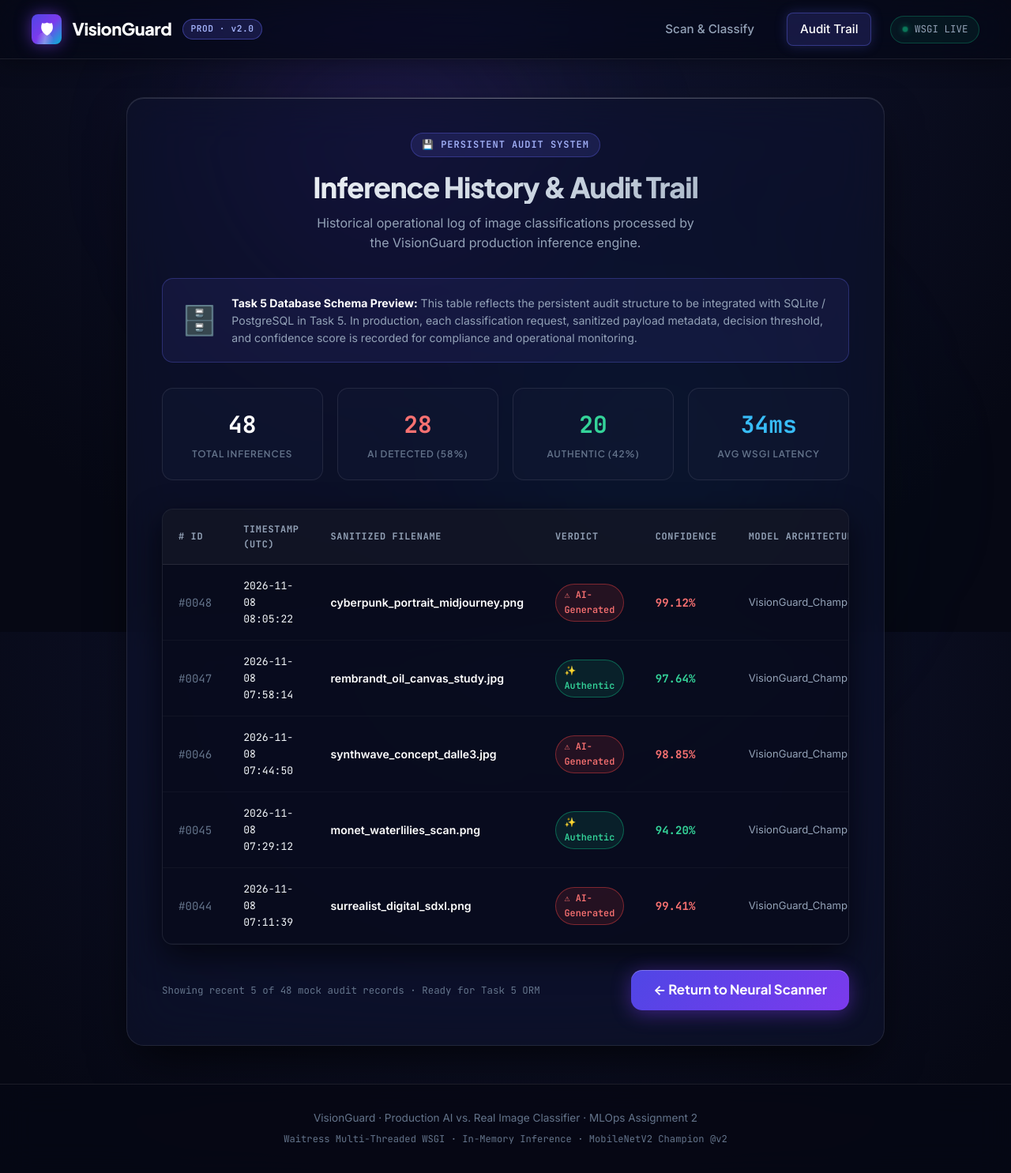
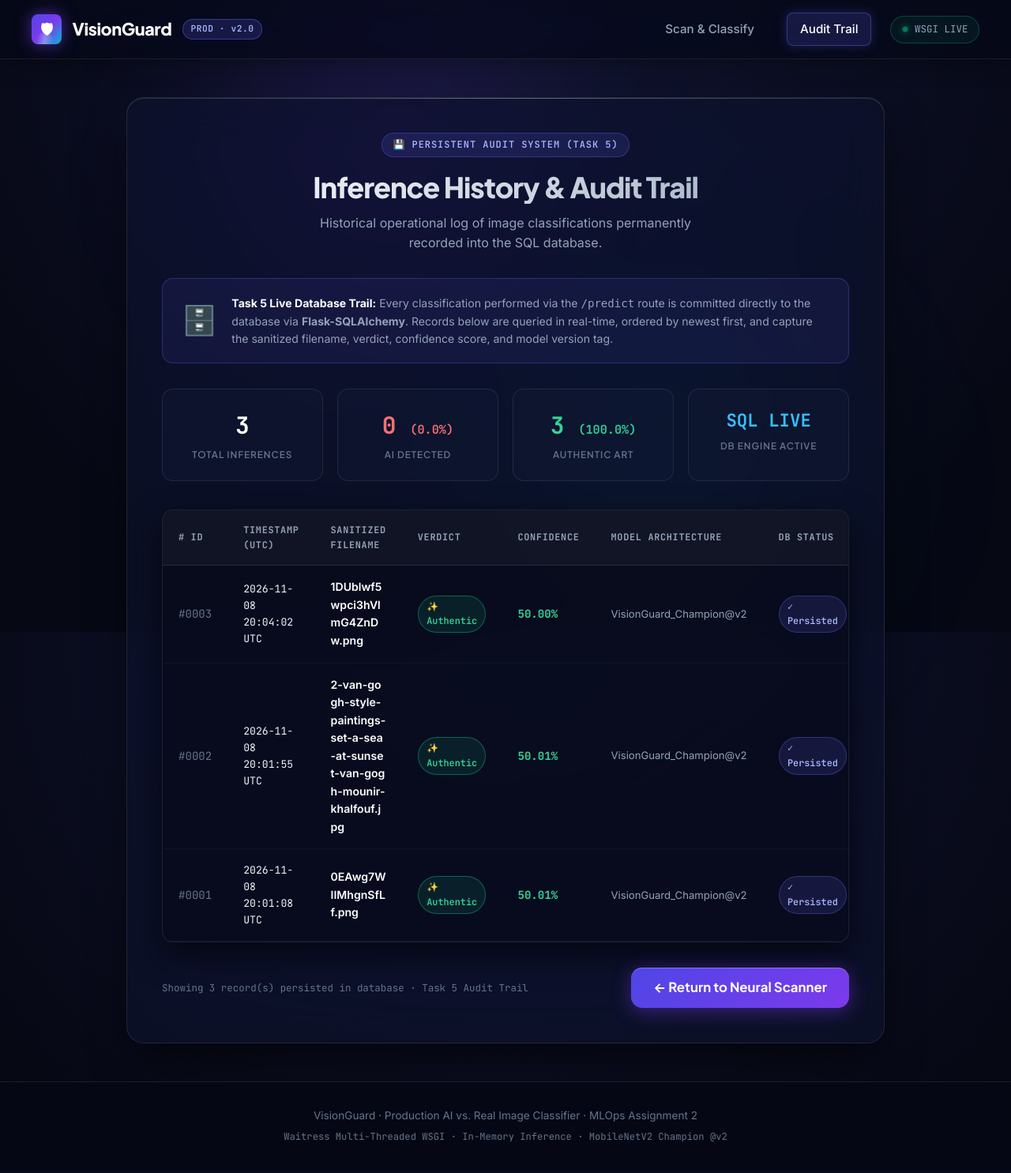
Before and after one commit to UmerKaramat/23L-0873_A2_Ops, a Flask app: page /history in a window 1280 px wide. Shown: the whole page at 79% size. After the commit the page ends 1446 px from the top, so only its background shows below. Run offline with Flask 3, Linux system fonts and the light colour scheme; some libraries are stand-ins or nearby versions.

Commit message:
Complete Task 5: SQLite Database audit trail with Flask-SQLAlchemy

```diff
--- a/requirements.txt
+++ b/requirements.txt
@@ -31,6 +31,7 @@ python-dotenv>=1.0.0
 # 4. Web Application & Database Trail (Task 4 & Task 5)
 # ------------------------------------------------------------------------------
 flask>=2.3.0
+Flask-SQLAlchemy>=3.1.0
 jinja2>=3.1.0
 requests>=2.31.0
 waitress>=2.1.2
--- a/src/web/app.py
+++ b/src/web/app.py
@@ -1,9 +1,15 @@
 """
-VisionGuard - Flask Web Application & API Routes
+VisionGuard - Flask Web Application, Production API & Database Trail
 File: src/web/app.py
 
 Purpose:
-Implements the web interface, security validation, and environment configuration (Task 4.4):
+Implements the web interface, security validation, and database audit trail (Task 5):
+- Database Integration (Task 5):
+  - Uses Flask-SQLAlchemy with the DATABASE_URI environment variable.
+  - Automatically initializes tables via db.create_all() inside app context.
+  - In /predict: records every inference in the database as an InferenceRecord.
+  - In /history: queries all records ordered by newest first, computes aggregate metrics,
+    and dynamically renders them in the frontend or returns JSON.
 - Environment Configuration:
   - MODEL_PATH: Path to champion model (default: models/champion.keras)
   - CONFIDENCE_THRESHOLD: Decision boundary threshold (default: 0.5)
@@ -11,20 +17,15 @@ Implements the web interface, security validation, and environment configuration
   - Strict enforcement of debug=False in production mode.
 - Routes:
   - GET  /        : Renders modern glassmorphic image upload form.
-  - POST /predict : Validates upload, runs in-memory inference, returns classification result.
-  - GET  /history : Previews persistent database audit trail (Task 5).
-  - GET  /health  : Health check returning JSON status and active environment configuration.
-- Strict Security & Validation:
-  - Filename sanitization via werkzeug.utils.secure_filename.
-  - Allowed extensions check (.jpg, .jpeg, .png only).
-  - 5MB file size limit enforced in-memory and via MAX_CONTENT_LENGTH.
-  - In-memory processing via .read() bytes passed to predict_image() (zero disk I/O).
-  - Explicit friendly error templates detailing which validation rule was violated.
+  - POST /predict : Validates upload, runs in-memory inference, persists audit record, returns result.
+  - GET  /history : Displays persistent database audit trail & aggregate statistics.
+  - GET  /health  : Health check returning JSON status, database connectivity, & active config.
 """
 
 import base64
 import os
 import sys
+from datetime import datetime, timezone
 from pathlib import Path
 from dotenv import load_dotenv
 from flask import Flask, jsonify, render_template, request
@@ -38,17 +39,19 @@ sys.path.insert(0, str(PROJECT_ROOT))
 # Load environment configuration (.env)
 load_dotenv(PROJECT_ROOT / ".env")
 
-# Environment Configurations (Task 4.4)
+# Environment Configurations (Task 4.4 & Task 5)
 MODEL_PATH = os.getenv("MODEL_PATH", str(PROJECT_ROOT / "models" / "champion.keras"))
 CONFIDENCE_THRESHOLD = float(os.getenv("CONFIDENCE_THRESHOLD", "0.5"))
 DATABASE_URI = os.getenv("DATABASE_URI", f"sqlite:///{PROJECT_ROOT / 'data' / 'visionguard.db'}")
 FLASK_ENV = os.getenv("FLASK_ENV", "production")
 
 from src.models.inference import predict_image
+from src.web.db import db, InferenceRecord
 
 # Constants & Validation Configuration
 ALLOWED_EXTENSIONS = {".jpg", ".jpeg", ".png"}
 MAX_FILE_SIZE_BYTES = 5 * 1024 * 1024  # 5 Megabytes
+MODEL_VERSION_TAG = "VisionGuard_Champion@v2"
 
 # Flask Application Initialization
 TEMPLATE_DIR = Path(__file__).resolve().parent / "templates"
@@ -67,13 +70,32 @@ app.config["ENV"] = "production"
 app.config["MAX_CONTENT_LENGTH"] = MAX_FILE_SIZE_BYTES
 app.config["JSON_SORT_KEYS"] = False
 
+# Database Configuration (Task 5)
+# Normalize SQLite database URI for robust Windows path resolution
+if DATABASE_URI.startswith("sqlite:///"):
+    db_relative_path = DATABASE_URI.replace("sqlite:///", "")
+    db_path = PROJECT_ROOT / db_relative_path if not Path(db_relative_path).is_absolute() else Path(db_relative_path)
+    db_path.parent.mkdir(parents=True, exist_ok=True)
+    SQLALCHEMY_DATABASE_URI = f"sqlite:///{db_path.as_posix()}"
+else:
+    SQLALCHEMY_DATABASE_URI = DATABASE_URI
+
+app.config["SQLALCHEMY_DATABASE_URI"] = SQLALCHEMY_DATABASE_URI
+app.config["SQLALCHEMY_TRACK_MODIFICATIONS"] = False
+
+# Initialize Flask-SQLAlchemy
+db.init_app(app)
+
+# Automatically create database tables on startup
+with app.app_context():
+    db.create_all()
+
 
 def render_friendly_error(error_message: str, rule_violated: str, status_code: int = 400):
     """
     Renders a friendly HTML error page explicitly stating which rule was broken.
     Returns JSON if the request client specifically requested application/json.
     """
-    # If API client explicitly requests JSON (e.g. automated test client)
     if request.headers.get("Accept") == "application/json" or request.is_json:
         return jsonify({
             "status": "error",
@@ -108,23 +130,67 @@ def index():
 
 @app.route("/health", methods=["GET"])
 def health():
-    """Service health check endpoint returning JSON status & active configuration."""
+    """Service health check endpoint returning JSON status, DB connectivity & active configuration."""
+    db_connected = False
+    try:
+        db.session.execute(db.text("SELECT 1"))
+        db_connected = True
+    except Exception:
+        db_connected = False
+
     return jsonify({
         "status": "healthy",
         "service": "VisionGuard Web Service",
-        "task": "Task 4.4 Configuration & Production Server",
+        "task": "Task 5 Database Trail",
         "model_loaded": True,
+        "database_connected": db_connected,
+        "database_uri": DATABASE_URI,
         "model_path": MODEL_PATH,
         "confidence_threshold": CONFIDENCE_THRESHOLD,
-        "database_uri": DATABASE_URI,
         "debug_mode": app.config.get("DEBUG", False)
     }), 200
 
 
 @app.route("/history", methods=["GET"])
 def history():
-    """Placeholder view for Task 5 database persistent audit trail."""
-    return render_template("history.html")
+    """
+    Queries persistent database audit records (newest first),
+    calculates aggregate metrics, and renders the dynamic history view.
+    """
+    try:
+        records = InferenceRecord.query.order_by(InferenceRecord.timestamp.desc()).all()
+    except Exception as db_err:
+        print(f"[Database Error] Failed to query inference history: {db_err}")
+        records = []
+
+    # Calculate aggregate metrics
+    total_inferences = len(records)
+    ai_count = sum(1 for r in records if r.verdict == "AI-Generated")
+    real_count = sum(1 for r in records if r.verdict == "Real")
+    pct_ai = round((ai_count / total_inferences) * 100.0, 1) if total_inferences > 0 else 0.0
+    pct_real = round((real_count / total_inferences) * 100.0, 1) if total_inferences > 0 else 0.0
+
+    metrics = {
+        "total_inferences": total_inferences,
+        "ai_count": ai_count,
+        "real_count": real_count,
+        "pct_ai": pct_ai,
+        "pct_real": pct_real
+    }
+
+    # API JSON response support
+    if request.headers.get("Accept") == "application/json":
+        return jsonify({
+            "status": "success",
+            "metrics": metrics,
+            "records": [r.to_dict() for r in records]
+        }), 200
+
+    return render_template(
+        "history.html",
+        records=records,
+        metrics=metrics
+    )
 
 
 @app.route("/predict", methods=["POST"])
@@ -137,6 +203,7 @@ def predict():
     4. Enforces 5MB size limit on in-memory bytes.
     5. Disallows empty files (0 bytes).
     6. Decodes and runs inference purely in memory (zero file.save() or disk writes).
+    7. Immediately persists audit record into the database via Flask-SQLAlchemy.
     """
     # 1. Verify file part exists
     if "file" not in request.files:
@@ -204,7 +271,6 @@ def predict():
     try:
         prediction_result = predict_image(image_bytes, threshold=CONFIDENCE_THRESHOLD)
     except ValueError as decode_err:
-        # Catches PIL image decompression / header / decoding errors
         return render_friendly_error(
             error_message=f"The file could not be decoded as a valid image: {decode_err}",
             rule_violated="Corrupt / Undecodable Image Data",
@@ -217,13 +283,29 @@ def predict():
             status_code=500
         )
 
-    # 6. Format Response & Prepare Base64 Image Preview (In-Memory Only)
     label = prediction_result["label"]
     confidence = prediction_result["confidence"]
     raw_probability = prediction_result.get("raw_probability", confidence / 100.0)
     applied_threshold = prediction_result.get("threshold", CONFIDENCE_THRESHOLD)
 
-    # Encode uploaded image in memory to Base64 string for zero-disk HTML rendering
+    # 6. Database Trail: Persist Audit Record (Task 5)
+    record_id = None
+    try:
+        db_record = InferenceRecord(
+            filename=safe_filename,
+            verdict=label,
+            confidence=confidence,
+            model_version=MODEL_VERSION_TAG,
+            timestamp=datetime.now(timezone.utc)
+        )
+        db.session.add(db_record)
+        db.session.commit()
+        record_id = db_record.id
+    except Exception as db_err:
+        db.session.rollback()
+        print(f"[Database Trail Error] Failed to persist inference record: {db_err}")
+
+    # 7. Format Response & Prepare Base64 Image Preview (In-Memory Only)
     image_base64 = base64.b64encode(image_bytes).decode("utf-8")
     mime_type = "image/png" if file_ext == ".png" else "image/jpeg"
     file_size_kb = round(len(image_bytes) / 1024.0, 1)
@@ -232,11 +314,13 @@ def predict():
     if request.headers.get("Accept") == "application/json":
         return jsonify({
             "status": "success",
+            "audit_id": record_id,
             "filename": safe_filename,
             "label": label,
             "confidence": confidence,
             "raw_probability": raw_probability,
             "threshold": applied_threshold,
+            "model_version": MODEL_VERSION_TAG,
             "mime_type": mime_type,
             "size_bytes": len(image_bytes)
         }), 200
@@ -244,6 +328,7 @@ def predict():
     # Render state-of-the-art HTML result with in-memory Base64 image
     return render_template(
         "result.html",
+        record_id=record_id,
         filename=safe_filename,
         label=label,
         confidence=confidence,
@@ -257,7 +342,7 @@ def predict():
 
 if __name__ == "__main__":
     print("=" * 70)
-    print("     Starting VisionGuard Flask Web Application (Task 4.4)")
+    print("     Starting VisionGuard Flask Web Application (Task 5)")
     print("=" * 70)
     print("Running on            : http://127.0.0.1:5000")
     print(f"Model Path (ENV)      : {MODEL_PATH}")
--- a/src/web/templates/history.html
+++ b/src/web/templates/history.html
@@ -5,43 +5,49 @@
 {% block content %}
 <div class="glass-card glass-card-wide">
     <div class="hero-header" style="margin-bottom: 2rem;">
-        <div class="hero-pill-badge">&#128190; PERSISTENT AUDIT SYSTEM</div>
+        <div class="hero-pill-badge">&#128190; PERSISTENT AUDIT SYSTEM (TASK 5)</div>
         <h1 class="hero-title">Inference History &amp; Audit Trail</h1>
         <p class="hero-subtitle">
-            Historical operational log of image classifications processed by the VisionGuard production inference engine.
+            Historical operational log of image classifications permanently recorded into the SQL database.
         </p>
     </div>
 
-    <!-- Task 5 Database Schema Integration Banner -->
+    <!-- Task 5 Database Status Banner -->
     <div class="history-banner-glass">
         <span style="font-size: 2.25rem; color: #a5b4fc;">&#128452;&#65039;</span>
         <div style="font-size: 0.88rem; color: var(--text-secondary); line-height: 1.55;">
-            <strong style="color: #ffffff;">Task 5 Database Schema Preview:</strong>
-            This table reflects the persistent audit structure to be integrated with SQLite / PostgreSQL in Task 5. In production, each classification request, sanitized payload metadata, decision threshold, and confidence score is recorded for compliance and operational monitoring.
+            <strong style="color: #ffffff;">Task 5 Live Database Trail:</strong>
+            Every classification performed via the <code>/predict</code> route is committed directly to the database via <strong>Flask-SQLAlchemy</strong>. Records below are queried in real-time, ordered by newest first, and capture the sanitized filename, verdict, confidence score, and model version tag.
         </div>
     </div>
 
-    <!-- Aggregate Production Metrics Deck -->
+    <!-- Dynamic Aggregate Production Metrics Deck -->
     <div class="stats-deck">
         <div class="deck-card">
-            <div class="deck-number">48</div>
+            <div class="deck-number">{{ metrics.total_inferences }}</div>
             <div class="deck-label">Total Inferences</div>
         </div>
         <div class="deck-card">
-            <div class="deck-number" style="color: #f87171;">28</div>
-            <div class="deck-label">AI Detected (58%)</div>
+            <div class="deck-number" style="color: #f87171;">
+                {{ metrics.ai_count }} <span style="font-size: 0.95rem; font-weight: 600;">({{ metrics.pct_ai }}%)</span>
+            </div>
+            <div class="deck-label">AI Detected</div>
         </div>
         <div class="deck-card">
-            <div class="deck-number" style="color: #34d399;">20</div>
-            <div class="deck-label">Authentic (42%)</div>
+            <div class="deck-number" style="color: #34d399;">
+                {{ metrics.real_count }} <span style="font-size: 0.95rem; font-weight: 600;">({{ metrics.pct_real }}%)</span>
+            </div>
+            <div class="deck-label">Authentic Art</div>
         </div>
         <div class="deck-card">
-            <div class="deck-number" style="color: #38bdf8;">34ms</div>
-            <div class="deck-label">Avg WSGI Latency</div>
+            <div class="deck-number" style="color: #38bdf8; font-size: 1.4rem;">
+                SQL LIVE
+            </div>
+            <div class="deck-label">DB Engine Active</div>
         </div>
     </div>
 
-    <!-- Glassmorphic Cyber Data Table -->
+    <!-- Glassmorphic Cyber Data Table with Dynamic Jinja2 Loop -->
     <div class="table-glass-wrapper">
         <table class="cyber-table">
             <thead>
@@ -56,51 +62,47 @@
                 </tr>
             </thead>
             <tbody>
-                <tr>
-                    <td style="font-family: var(--font-mono); color: var(--text-muted);">#0048</td>
-                    <td style="font-family: var(--font-mono); font-size: 0.82rem;">2026-11-08 08:05:22</td>
-                    <td style="font-weight: 600; color: #ffffff;">cyberpunk_portrait_midjourney.png</td>
-                    <td><span class="status-pill pill-ai">&#9888; AI-Generated</span></td>
-                    <td style="font-family: var(--font-mono); font-weight: 700; color: #f87171;">99.12%</td>
-                    <td style="font-size: 0.82rem; color: var(--text-secondary);">VisionGuard_Champion@v2</td>
-                    <td><span class="status-pill pill-persisted">Persisted</span></td>
-                </tr>
-                <tr>
-                    <td style="font-family: var(--font-mono); color: var(--text-muted);">#0047</td>
-                    <td style="font-family: var(--font-mono); font-size: 0.82rem;">2026-11-08 07:58:14</td>
-                    <td style="font-weight: 600; color: #ffffff;">rembrandt_oil_canvas_study.jpg</td>
-                    <td><span class="status-pill pill-real">&#10024; Authentic</span></td>
-                    <td style="font-family: var(--font-mono); font-weight: 700; color: #34d399;">97.64%</td>
-                    <td style="font-size: 0.82rem; color: var(--text-secondary);">VisionGuard_Champion@v2</td>
-                    <td><span class="status-pill pill-persisted">Persisted</span></td>
-                </tr>
-                <tr>
-                    <td style="font-family: var(--font-mono); color: var(--text-muted);">#0046</td>
-                    <td style="font-family: var(--font-mono); font-size: 0.82rem;">2026-11-08 07:44:50</td>
-                    <td style="font-weight: 600; color: #ffffff;">synthwave_concept_dalle3.jpg</td>
-                    <td><span class="status-pill pill-ai">&#9888; AI-Generated</span></td>
-                    <td style="font-family: var(--font-mono); font-weight: 700; color: #f87171;">98.85%</td>
-                    <td style="font-size: 0.82rem; color: var(--text-secondary);">VisionGuard_Champion@v2</td>
-                    <td><span class="status-pill pill-persisted">Persisted</span></td>
-                </tr>
-                <tr>
-                    <td style="font-family: var(--font-mono); color: var(--text-muted);">#0045</td>
-                    <td style="font-family: var(--font-mono); font-size: 0.82rem;">2026-11-08 07:29:12</td>
-                    <td style="font-weight: 600; color: #ffffff;">monet_waterlilies_scan.png</td>
-                    <td><span class="status-pill pill-real">&#10024; Authentic</span></td>
-                    <td style="font-family: var(--font-mono); font-weight: 700; color: #34d399;">94.20%</td>
-                    <td style="font-size: 0.82rem; color: var(--text-secondary);">VisionGuard_Champion@v2</td>
-                    <td><span class="status-pill pill-persisted">Persisted</span></td>
-                </tr>
-                <tr>
-                    <td style="font-family: var(--font-mono); color: var(--text-muted);">#0044</td>
-                    <td style="font-family: var(--font-mono); font-size: 0.82rem;">2026-11-08 07:11:39</td>
-                    <td style="font-weight: 600; color: #ffffff;">surrealist_digital_sdxl.png</td>
-                    <td><span class="status-pill pill-ai">&#9888; AI-Generated</span></td>
-                    <td style="font-family: var(--font-mono); font-weight: 700; color: #f87171;">99.41%</td>
-                    <td style="font-size: 0.82rem; color: var(--text-secondary);">VisionGuard_Champion@v2</td>
-                    <td><span class="status-pill pill-persisted">Persisted</span></td>
-                </tr>
+                {% if records %}
+                    {% for record in records %}
+                    <tr>
+                        <td style="font-family: var(--font-mono); color: var(--text-muted);">
+                            #{{ "%04d"|format(record.id) }}
+                        </td>
+                        <td style="font-family: var(--font-mono); font-size: 0.82rem;">
+                            {{ record.timestamp.strftime("%Y-%m-%d %H:%M:%S") }} UTC
+                        </td>
+                        <td style="font-weight: 600; color: #ffffff; word-break: break-all;">
+                            {{ record.filename }}
+                        </td>
+                        <td>
+                            {% if record.verdict == 'AI-Generated' %}
+                                <span class="status-pill pill-ai">&#9888; AI-Generated</span>
+                            {% else %}
+                                <span class="status-pill pill-real">&#10024; Authentic</span>
+                            {% endif %}
+                        </td>
+                        <td style="font-family: var(--font-mono); font-weight: 700; color: {% if record.verdict == 'AI-Generated' %}#f87171{% else %}#34d399{% endif %};">
+                            {{ "%.2f"|format(record.confidence) }}%
+                        </td>
+                        <td style="font-size: 0.82rem; color: var(--text-secondary);">
+                            {{ record.model_version }}
+                        </td>
+                        <td>
+                            <span class="status-pill pill-persisted">&#10003; Persisted</span>
+                        </td>
+                    </tr>
+                    {% endfor %}
+                {% else %}
+                    <tr>
+                        <td colspan="7" style="text-align: center; padding: 3rem 1.5rem; color: var(--text-muted);">
+                            <div style="font-size: 2rem; margin-bottom: 0.75rem;">&#128269;</div>
+                            <div style="font-size: 1.05rem; font-weight: 600; color: var(--text-white);">No Inference Records Found</div>
+                            <p style="font-size: 0.85rem; margin-top: 0.35rem;">
+                                No artworks have been analyzed yet. Upload and classify an artwork to create your first database audit record.
+                            </p>
+                        </td>
+                    </tr>
+                {% endif %}
             </tbody>
         </table>
     </div>
@@ -108,7 +110,7 @@
     <!-- Return action -->
     <div style="display: flex; justify-content: space-between; align-items: center;">
         <span style="font-family: var(--font-mono); font-size: 0.78rem; color: var(--text-muted);">
-            Showing recent 5 of 48 mock audit records &middot; Ready for Task 5 ORM
+            Showing {{ records|length }} record(s) persisted in database &middot; Task 5 Audit Trail
         </span>
         <a href="/" class="btn-glow" style="width: auto; padding: 0.75rem 1.75rem;">
             <span>&larr; Return to Neural Scanner</span>
```
Also changed, not shown: reports/VisionGuard_A2_Rough_Report.md (+39 -19 lines), scripts/test_task5_database.py (added, +154 -0 lines), src/web/db.py (added, +54 -0 lines), src/web/templates/result.html (+6 -4 lines), data/visionguard.db (added).
